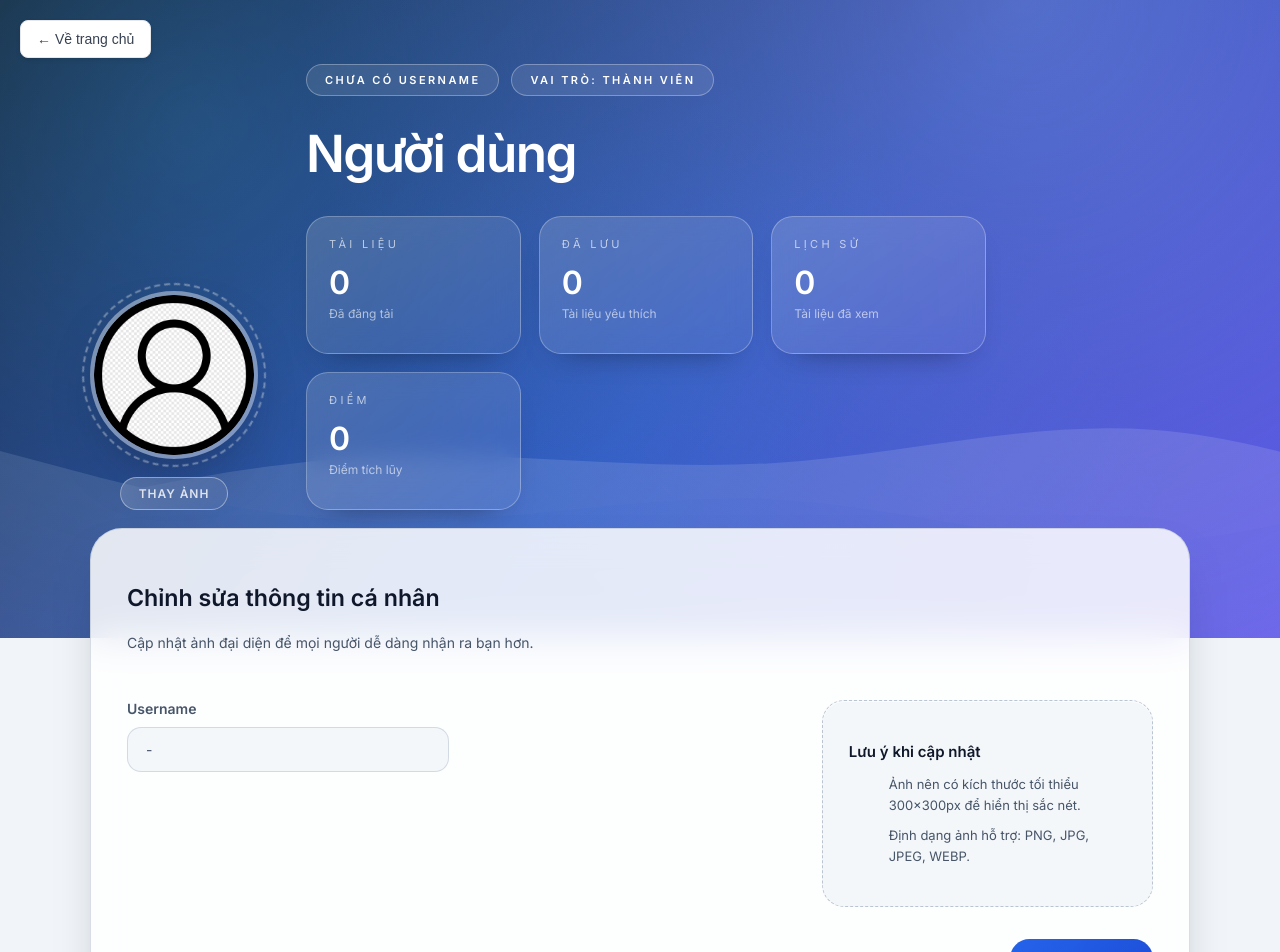
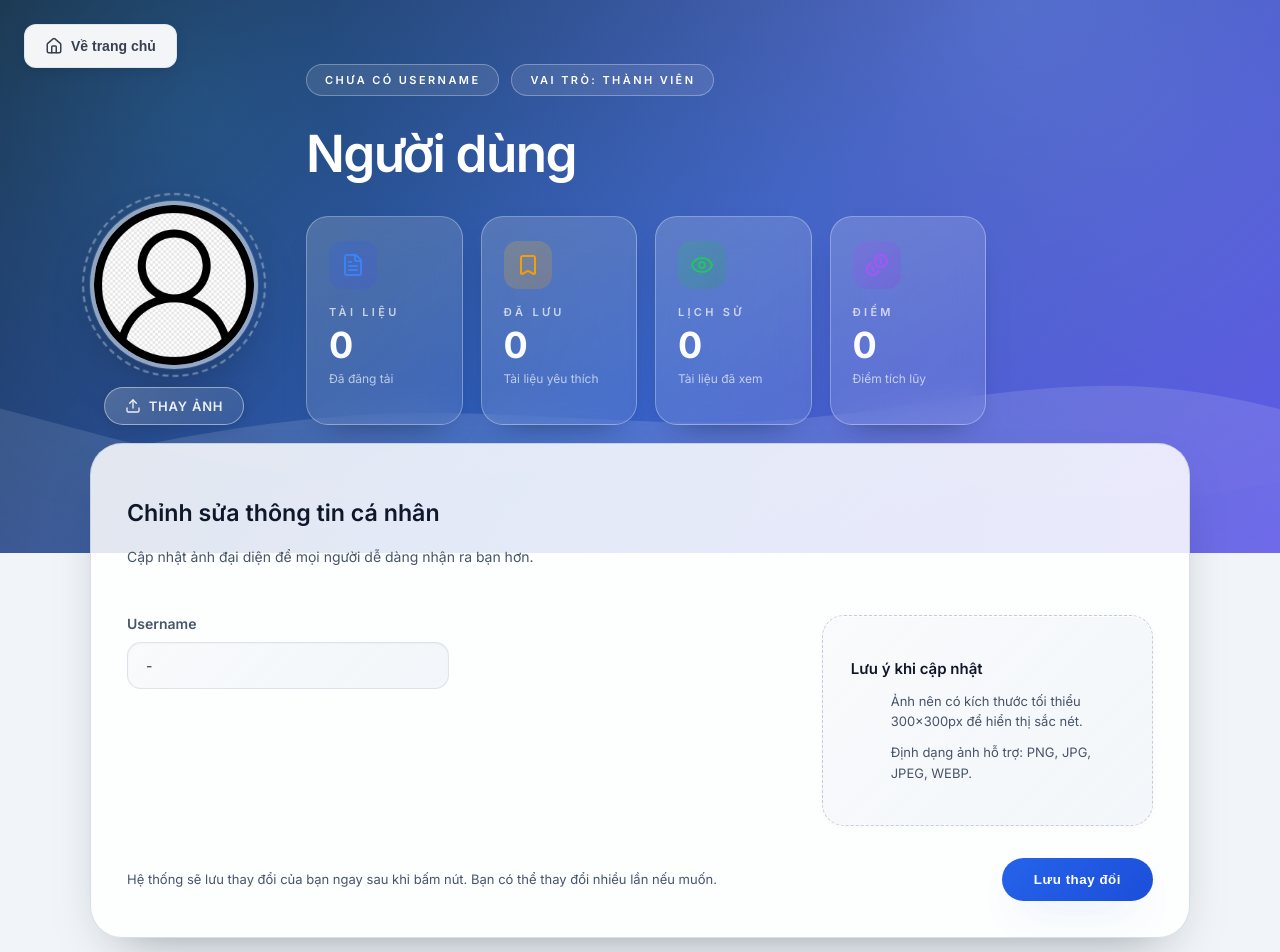
Before and after one commit to NPT08112004/website_edura, a React (Vite) app in the folder fe/: page /profile in a window 1280 px wide. Shown: the top 952 px of the page. Built offline with nearby package versions, Linux system fonts and the light colour scheme; no server answers; sample sign-in values are in the browser's storage.

Commit message:
fix profile

```diff
--- a/fe/src/assets/styles/Profile.css
+++ b/fe/src/assets/styles/Profile.css
@@ -24,6 +24,18 @@
   color: var(--profile-text);
   display: flex;
   flex-direction: column;
+  animation: profile-fadeIn 0.6s ease-out;
+}
+
+@keyframes profile-fadeIn {
+  from {
+    opacity: 0;
+    transform: translateY(20px);
+  }
+  to {
+    opacity: 1;
+    transform: translateY(0);
+  }
 }
 
 .profile-hero {
@@ -62,6 +74,18 @@
   display: flex;
   flex-direction: column;
   gap: 48px;
+  animation: profile-slideUp 0.8s ease-out;
+}
+
+@keyframes profile-slideUp {
+  from {
+    opacity: 0;
+    transform: translateY(40px);
+  }
+  to {
+    opacity: 1;
+    transform: translateY(0);
+  }
 }
 
 @media (min-width: 992px) {
@@ -83,8 +107,16 @@
   width: 160px;
   height: 160px;
   border-radius: 50%;
-  border: 4px solid rgba(255, 255, 255, 0.4);
-  box-shadow: 0 24px 55px -25px rgba(15, 23, 42, 0.6);
+  border: 4px solid rgba(255, 255, 255, 0.5);
+  box-shadow: 0 24px 55px -25px rgba(15, 23, 42, 0.6), 0 0 0 1px rgba(255, 255, 255, 0.1);
+  transition: all 0.3s cubic-bezier(0.4, 0, 0.2, 1);
+  cursor: pointer;
+}
+
+.profile-hero__avatar-frame:hover {
+  transform: scale(1.05);
+  border-color: rgba(255, 255, 255, 0.7);
+  box-shadow: 0 32px 65px -28px rgba(15, 23, 42, 0.7), 0 0 0 2px rgba(255, 255, 255, 0.2);
 }
 
 .profile-hero__avatar {
@@ -114,25 +146,35 @@
 .profile-hero__upload {
   display: inline-flex;
   align-items: center;
-  gap: 10px;
-  font-size: 12px;
-  letter-spacing: 0.08em;
+  gap: 8px;
+  font-size: 13px;
+  letter-spacing: 0.06em;
   font-weight: 600;
   text-transform: uppercase;
-  color: rgba(255, 255, 255, 0.8);
-  border: 1px solid rgba(255, 255, 255, 0.4);
-  padding: 8px 18px;
+  color: rgba(255, 255, 255, 0.9);
+  border: 1.5px solid rgba(255, 255, 255, 0.45);
+  padding: 10px 20px;
   border-radius: 999px;
-  backdrop-filter: blur(16px);
-  background: linear-gradient(135deg, rgba(255, 255, 255, 0.18), rgba(255, 255, 255, 0.05));
+  backdrop-filter: blur(20px);
+  background: linear-gradient(135deg, rgba(255, 255, 255, 0.2), rgba(255, 255, 255, 0.08));
   cursor: pointer;
-  transition: all 0.25s ease;
+  transition: all 0.3s cubic-bezier(0.4, 0, 0.2, 1);
+  box-shadow: 0 4px 12px rgba(0, 0, 0, 0.1);
 }
 
 .profile-hero__upload:hover {
   color: #fff;
-  border-color: rgba(255, 255, 255, 0.7);
-  background: linear-gradient(135deg, rgba(255, 255, 255, 0.25), rgba(255, 255, 255, 0.1));
+  border-color: rgba(255, 255, 255, 0.8);
+  background: linear-gradient(135deg, rgba(255, 255, 255, 0.3), rgba(255, 255, 255, 0.15));
+  transform: translateY(-3px);
+  box-shadow: 0 8px 20px rgba(0, 0, 0, 0.15);
+}
+
+.profile-hero__upload svg {
+  transition: transform 0.3s ease;
+}
+
+.profile-hero__upload:hover svg {
   transform: translateY(-2px);
 }
 
@@ -183,42 +225,95 @@
 
 @media (min-width: 640px) {
   .profile-stats {
-    grid-template-columns: repeat(3, minmax(0, 1fr));
+    grid-template-columns: repeat(2, minmax(0, 1fr));
+  }
+}
+
+@media (min-width: 1024px) {
+  .profile-stats {
+    grid-template-columns: repeat(4, minmax(0, 1fr));
   }
 }
 
 .profile-stat {
+  position: relative;
   border-radius: var(--profile-radius);
-  padding: 20px 22px;
-  background: linear-gradient(145deg, rgba(255, 255, 255, 0.16), rgba(255, 255, 255, 0.05));
-  border: 1px solid rgba(255, 255, 255, 0.28);
-  backdrop-filter: blur(12px);
+  padding: 24px 22px;
+  background: linear-gradient(145deg, rgba(255, 255, 255, 0.18), rgba(255, 255, 255, 0.08));
+  border: 1px solid rgba(255, 255, 255, 0.3);
+  backdrop-filter: blur(16px);
   box-shadow: 0 16px 32px -24px rgba(15, 23, 42, 0.75);
-  transition: transform 0.2s ease, box-shadow 0.2s ease;
+  transition: all 0.3s cubic-bezier(0.4, 0, 0.2, 1);
+  overflow: hidden;
+}
+
+.profile-stat::before {
+  content: '';
+  position: absolute;
+  top: 0;
+  left: 0;
+  right: 0;
+  height: 3px;
+  background: linear-gradient(90deg, rgba(255, 255, 255, 0.4), rgba(255, 255, 255, 0.1));
+  opacity: 0;
+  transition: opacity 0.3s ease;
 }
 
 .profile-stat:hover {
-  transform: translateY(-3px);
-  box-shadow: 0 30px 45px -30px rgba(59, 130, 246, 0.6);
+  transform: translateY(-4px) scale(1.02);
+  box-shadow: 0 30px 50px -30px rgba(59, 130, 246, 0.7);
+  border-color: rgba(255, 255, 255, 0.4);
+}
+
+.profile-stat:hover::before {
+  opacity: 1;
+}
+
+.profile-stat__icon {
+  width: 48px;
+  height: 48px;
+  border-radius: 14px;
+  display: flex;
+  align-items: center;
+  justify-content: center;
+  margin-bottom: 16px;
+  transition: transform 0.3s ease;
+}
+
+.profile-stat:hover .profile-stat__icon {
+  transform: scale(1.1) rotate(5deg);
 }
 
 .profile-stat__label {
   text-transform: uppercase;
   letter-spacing: 0.3em;
   font-size: 11px;
-  color: rgba(255, 255, 255, 0.65);
+  color: rgba(255, 255, 255, 0.7);
+  margin-bottom: 8px;
+  font-weight: 600;
 }
 
 .profile-stat__value {
-  margin-top: 12px;
-  font-size: 32px;
-  font-weight: 600;
+  margin-top: 4px;
+  font-size: 36px;
+  font-weight: 700;
+  background: linear-gradient(135deg, #fff, rgba(255, 255, 255, 0.9));
+  -webkit-background-clip: text;
+  -webkit-text-fill-color: transparent;
+  background-clip: text;
+  line-height: 1;
+  transition: transform 0.3s ease;
+}
+
+.profile-stat:hover .profile-stat__value {
+  transform: scale(1.05);
 }
 
 .profile-stat__hint {
-  margin-top: 4px;
+  margin-top: 8px;
   font-size: 12px;
-  color: rgba(255, 255, 255, 0.6);
+  color: rgba(255, 255, 255, 0.65);
+  line-height: 1.4;
 }
 
 .profile-content {
@@ -228,6 +323,18 @@
   display: flex;
   flex-direction: column;
   gap: 32px;
+  animation: profile-contentFadeIn 0.8s ease-out 0.2s both;
+}
+
+@keyframes profile-contentFadeIn {
+  from {
+    opacity: 0;
+    transform: translateY(30px);
+  }
+  to {
+    opacity: 1;
+    transform: translateY(0);
+  }
 }
 
 .profile-card {
@@ -237,6 +344,30 @@
   box-shadow: var(--profile-shadow);
   backdrop-filter: blur(18px);
   padding: 36px;
+  transition: transform 0.3s ease, box-shadow 0.3s ease;
+  position: relative;
+  overflow: hidden;
+}
+
+.profile-card::before {
+  content: '';
+  position: absolute;
+  top: 0;
+  left: 0;
+  right: 0;
+  height: 4px;
+  background: linear-gradient(90deg, var(--profile-primary), var(--profile-secondary));
+  opacity: 0;
+  transition: opacity 0.3s ease;
+}
+
+.profile-card:hover::before {
+  opacity: 0.6;
+}
+
+.profile-card:hover {
+  transform: translateY(-2px);
+  box-shadow: 0 28px 60px -32px rgba(15, 23, 42, 0.6);
 }
 
 @media (max-width: 640px) {
@@ -325,18 +456,25 @@
   width: 100%;
   padding: 14px 18px;
   border-radius: var(--profile-radius-sm);
-  border: 1px solid rgba(15, 23, 42, 0.08);
+  border: 1.5px solid rgba(15, 23, 42, 0.1);
   font-size: 14px;
   color: var(--profile-text);
-  background: rgba(255, 255, 255, 0.92);
-  box-shadow: inset 0 1px 0 rgba(255, 255, 255, 0.6);
-  transition: border 0.2s ease, box-shadow 0.2s ease;
+  background: rgba(255, 255, 255, 0.95);
+  box-shadow: inset 0 1px 0 rgba(255, 255, 255, 0.6), 0 2px 4px rgba(0, 0, 0, 0.02);
+  transition: all 0.3s cubic-bezier(0.4, 0, 0.2, 1);
+}
+
+.profile-form__input:hover {
+  border-color: rgba(37, 99, 235, 0.25);
+  background: #fff;
 }
 
 .profile-form__input:focus {
-  border-color: rgba(37, 99, 235, 0.45);
-  box-shadow: 0 0 0 4px rgba(37, 99, 235, 0.12);
+  border-color: rgba(37, 99, 235, 0.5);
+  box-shadow: 0 0 0 4px rgba(37, 99, 235, 0.12), inset 0 1px 0 rgba(255, 255, 255, 0.6);
   outline: none;
+  background: #fff;
+  transform: translateY(-1px);
 }
 
 .profile-form__row {
@@ -352,21 +490,54 @@
 
 .profile-form__readOnly {
   margin-top: 10px;
-  padding: 13px 18px;
+  padding: 14px 18px;
   border-radius: var(--profile-radius-sm);
-  border: 1px solid rgba(148, 163, 184, 0.35);
-  background: rgba(241, 245, 249, 0.8);
+  border: 1.5px solid rgba(148, 163, 184, 0.25);
+  background: linear-gradient(135deg, rgba(248, 250, 252, 0.95), rgba(241, 245, 249, 0.9));
   font-size: 14px;
   color: var(--profile-muted);
+  font-weight: 500;
+  box-shadow: inset 0 1px 2px rgba(0, 0, 0, 0.03);
+  transition: all 0.2s ease;
+}
+
+.profile-form__readOnly:hover {
+  border-color: rgba(148, 163, 184, 0.4);
+  background: linear-gradient(135deg, rgba(255, 255, 255, 0.98), rgba(248, 250, 252, 0.95));
 }
 
 .profile-tips {
   border-radius: var(--profile-radius);
-  border: 1px dashed rgba(148, 163, 184, 0.6);
-  background: rgba(241, 245, 249, 0.75);
-  padding: 26px;
+  border: 1.5px dashed rgba(148, 163, 184, 0.5);
+  background: linear-gradient(135deg, rgba(248, 250, 252, 0.9), rgba(241, 245, 249, 0.85));
+  padding: 28px;
   color: var(--profile-muted);
-  box-shadow: inset 0 1px 0 rgba(255, 255, 255, 0.7);
+  box-shadow: inset 0 1px 0 rgba(255, 255, 255, 0.8), 0 2px 8px rgba(0, 0, 0, 0.02);
+  transition: all 0.3s ease;
+  position: relative;
+}
+
+.profile-tips::before {
+  content: '';
+  position: absolute;
+  top: 0;
+  left: 0;
+  right: 0;
+  bottom: 0;
+  border-radius: var(--profile-radius);
+  background: linear-gradient(135deg, rgba(37, 99, 235, 0.03), rgba(79, 70, 229, 0.02));
+  opacity: 0;
+  transition: opacity 0.3s ease;
+}
+
+.profile-tips:hover {
+  border-color: rgba(37, 99, 235, 0.3);
+  background: linear-gradient(135deg, rgba(255, 255, 255, 0.95), rgba(248, 250, 252, 0.9));
+  box-shadow: inset 0 1px 0 rgba(255, 255, 255, 0.9), 0 4px 12px rgba(37, 99, 235, 0.08);
+}
+
+.profile-tips:hover::before {
+  opacity: 1;
 }
 
 .profile-tips__title {
@@ -403,7 +574,7 @@
 
 .profile-save {
   align-self: flex-start;
-  padding: 12px 28px;
+  padding: 14px 32px;
   border-radius: 999px;
   background: linear-gradient(135deg, var(--profile-primary), var(--profile-secondary));
   color: #fff;
@@ -412,17 +583,42 @@
   border: none;
   box-shadow: 0 18px 38px -20px rgba(37, 99, 235, 0.8);
   cursor: pointer;
-  transition: transform 0.2s ease, box-shadow 0.2s ease;
+  transition: all 0.3s cubic-bezier(0.4, 0, 0.2, 1);
+  position: relative;
+  overflow: hidden;
+}
+
+.profile-save::before {
+  content: '';
+  position: absolute;
+  top: 50%;
+  left: 50%;
+  width: 0;
+  height: 0;
+  border-radius: 50%;
+  background: rgba(255, 255, 255, 0.2);
+  transform: translate(-50%, -50%);
+  transition: width 0.6s ease, height 0.6s ease;
+}
+
+.profile-save:hover:not(:disabled)::before {
+  width: 300px;
+  height: 300px;
 }
 
 .profile-save:hover:not(:disabled) {
-  transform: translateY(-2px);
-  box-shadow: 0 26px 48px -22px rgba(37, 99, 235, 0.7);
+  transform: translateY(-3px) scale(1.02);
+  box-shadow: 0 26px 52px -22px rgba(37, 99, 235, 0.8);
+}
+
+.profile-save:active:not(:disabled) {
+  transform: translateY(-1px) scale(0.98);
 }
 
 .profile-save:disabled {
   opacity: 0.55;
   cursor: not-allowed;
+  transform: none;
 }
 
 .profile-tabs {
@@ -434,26 +630,53 @@
 }
 
 .profile-tabs__button {
-  padding: 10px 22px;
+  padding: 12px 24px;
   font-size: 14px;
   font-weight: 600;
   border-radius: 999px;
-  border: 1px solid rgba(148, 163, 184, 0.35);
-  background: rgba(255, 255, 255, 0.9);
+  border: 1.5px solid rgba(148, 163, 184, 0.3);
+  background: rgba(255, 255, 255, 0.95);
   color: var(--profile-muted);
-  transition: all 0.2s ease;
+  transition: all 0.3s cubic-bezier(0.4, 0, 0.2, 1);
+  position: relative;
+  overflow: hidden;
+}
+
+.profile-tabs__button::before {
+  content: '';
+  position: absolute;
+  top: 50%;
+  left: 50%;
+  width: 0;
+  height: 0;
+  border-radius: 50%;
+  background: rgba(37, 99, 235, 0.1);
+  transform: translate(-50%, -50%);
+  transition: width 0.4s ease, height 0.4s ease;
+}
+
+.profile-tabs__button:hover::before {
+  width: 200px;
+  height: 200px;
 }
 
 .profile-tabs__button:hover {
-  border-color: rgba(37, 99, 235, 0.45);
+  border-color: rgba(37, 99, 235, 0.5);
   color: var(--profile-primary);
+  transform: translateY(-2px);
+  box-shadow: 0 4px 12px rgba(37, 99, 235, 0.15);
 }
 
 .profile-tabs__button.is-active {
-  background: linear-gradient(135deg, rgba(37, 99, 235, 0.92), rgba(79, 70, 229, 0.92));
+  background: linear-gradient(135deg, rgba(37, 99, 235, 0.95), rgba(79, 70, 229, 0.95));
   color: #fff;
   border-color: transparent;
-  box-shadow: 0 24px 32px -24px rgba(37, 99, 235, 0.6);
+  box-shadow: 0 8px 24px -12px rgba(37, 99, 235, 0.6), 0 4px 12px rgba(37, 99, 235, 0.2);
+  transform: translateY(-2px);
+}
+
+.profile-tabs__button.is-active::before {
+  background: rgba(255, 255, 255, 0.1);
 }
 
 .profile-grid {
@@ -496,17 +719,36 @@
 .profile-doc {
   display: flex;
   gap: 20px;
-  padding: 22px;
+  padding: 24px;
   border-radius: var(--profile-radius);
-  border: 1px solid rgba(148, 163, 184, 0.35);
-  background: rgba(255, 255, 255, 0.96);
+  border: 1.5px solid rgba(148, 163, 184, 0.3);
+  background: rgba(255, 255, 255, 0.98);
   box-shadow: var(--profile-shadow-soft);
-  transition: transform 0.25s ease, box-shadow 0.25s ease;
+  transition: all 0.3s cubic-bezier(0.4, 0, 0.2, 1);
+  position: relative;
+  overflow: hidden;
+}
+
+.profile-doc::before {
+  content: '';
+  position: absolute;
+  top: 0;
+  left: 0;
+  width: 4px;
+  height: 100%;
+  background: linear-gradient(180deg, var(--profile-primary), var(--profile-secondary));
+  opacity: 0;
+  transition: opacity 0.3s ease;
 }
 
 .profile-doc:hover {
-  transform: translateY(-4px);
-  box-shadow: 0 24px 45px -30px rgba(30, 64, 175, 0.45);
+  transform: translateY(-5px) scale(1.01);
+  box-shadow: 0 28px 50px -32px rgba(30, 64, 175, 0.5), 0 8px 16px rgba(0, 0, 0, 0.08);
+  border-color: rgba(37, 99, 235, 0.4);
+}
+
+.profile-doc:hover::before {
+  opacity: 1;
 }
 
 .profile-doc__media {
@@ -750,17 +992,53 @@
     gap: 36px;
   }
 
+  .profile-hero {
+    padding: 80px 0 100px;
+  }
+
+  .profile-content {
+    margin: -90px auto 32px;
+    padding: 0 20px;
+    gap: 24px;
+  }
+
+  .profile-card {
+    padding: 28px 24px;
+  }
+
+  .profile-stats {
+    grid-template-columns: repeat(2, minmax(0, 1fr));
+    gap: 14px;
+  }
+
+  .profile-stat {
+    padding: 20px 18px;
+  }
+
+  .profile-stat__value {
+    font-size: 28px;
+  }
+
   .profile-doc {
     flex-direction: column;
+    padding: 20px;
   }
 
   .profile-doc__media {
     width: 100%;
+    min-height: 200px;
   }
 
   .profile-doc__actions {
     flex-direction: column;
     align-items: stretch;
+  }
+
+  .profile-back-home {
+    top: 16px !important;
+    left: 16px !important;
+    padding: 10px 16px !important;
+    font-size: 13px !important;
   }
 }
 
--- a/fe/src/components/Profile.jsx
+++ b/fe/src/components/Profile.jsx
@@ -1,7 +1,7 @@
 // src/components/Profile.jsx
 import React, { useEffect, useMemo, useState } from "react";
 import { useLocation, useNavigate } from "react-router-dom";
-import { BookOpen, Eye, Link2, Trash2, ExternalLink, FileText, Clock3, Bookmark } from "lucide-react";
+import { BookOpen, Eye, Link2, Trash2, ExternalLink, FileText, Clock3, Bookmark, Home, Upload, Coins, TrendingUp, Sparkles } from "lucide-react";
 import {
   getMyProfile,
   updateMyProfile,
@@ -306,33 +306,39 @@ export default function ProfilePage() {
         onClick={() => (window.location.href = "/")}
         style={{
           position: 'absolute',
-          top: '20px',
-          left: '20px',
+          top: '24px',
+          left: '24px',
           zIndex: 1000,
-          padding: '10px 16px',
-          backgroundColor: '#fff',
-          border: '1px solid #e5e7eb',
-          borderRadius: '8px',
+          padding: '12px 20px',
+          backgroundColor: 'rgba(255, 255, 255, 0.95)',
+          border: '1px solid rgba(148, 163, 184, 0.2)',
+          borderRadius: '12px',
           cursor: 'pointer',
           fontSize: '14px',
-          fontWeight: '500',
+          fontWeight: '600',
           color: '#374151',
           display: 'flex',
           alignItems: 'center',
-          gap: '6px',
-          boxShadow: '0 2px 4px rgba(0,0,0,0.1)',
-          transition: 'all 0.2s'
+          gap: '8px',
+          boxShadow: '0 4px 12px rgba(0,0,0,0.08), 0 2px 4px rgba(0,0,0,0.04)',
+          transition: 'all 0.3s cubic-bezier(0.4, 0, 0.2, 1)',
+          backdropFilter: 'blur(10px)'
         }}
         onMouseEnter={(e) => {
-          e.target.style.backgroundColor = '#f9fafb';
+          e.target.style.backgroundColor = '#fff';
           e.target.style.borderColor = '#2563eb';
+          e.target.style.transform = 'translateY(-2px)';
+          e.target.style.boxShadow = '0 8px 20px rgba(37, 99, 235, 0.15), 0 4px 8px rgba(0,0,0,0.06)';
         }}
         onMouseLeave={(e) => {
-          e.target.style.backgroundColor = '#fff';
-          e.target.style.borderColor = '#e5e7eb';
+          e.target.style.backgroundColor = 'rgba(255, 255, 255, 0.95)';
+          e.target.style.borderColor = 'rgba(148, 163, 184, 0.2)';
+          e.target.style.transform = 'translateY(0)';
+          e.target.style.boxShadow = '0 4px 12px rgba(0,0,0,0.08), 0 2px 4px rgba(0,0,0,0.04)';
         }}
       >
-        ← Về trang chủ
+        <Home size={18} />
+        <span>Về trang chủ</span>
       </button>
       <header className="profile-hero">
         <div className="profile-hero__bg" />
@@ -345,7 +351,8 @@ export default function ProfilePage() {
               <div className="profile-hero__avatar-ring" />
             </div>
             <label className="profile-hero__upload">
-              Thay ảnh
+              <Upload size={16} />
+              <span>Thay ảnh</span>
               <input type="file" accept="image/*" onChange={onPickAvatar} hidden />
             </label>
           </div>
@@ -361,21 +368,33 @@ export default function ProfilePage() {
 
             <div className="profile-stats">
               <div className="profile-stat">
+                <div className="profile-stat__icon" style={{ background: 'linear-gradient(135deg, rgba(37, 99, 235, 0.2), rgba(79, 70, 229, 0.2))' }}>
+                  <FileText size={24} style={{ color: '#3b82f6' }} />
+                </div>
                 <div className="profile-stat__label">Tài liệu</div>
                 <div className="profile-stat__value">{myDocs.length}</div>
                 <p className="profile-stat__hint">Đã đăng tải</p>
               </div>
               <div className="profile-stat">
+                <div className="profile-stat__icon" style={{ background: 'linear-gradient(135deg, rgba(251, 191, 36, 0.2), rgba(245, 158, 11, 0.2))' }}>
+                  <Bookmark size={24} style={{ color: '#f59e0b' }} />
+                </div>
                 <div className="profile-stat__label">Đã lưu</div>
                 <div className="profile-stat__value">{processedSavedDocs.length}</div>
                 <p className="profile-stat__hint">Tài liệu yêu thích</p>
               </div>
               <div className="profile-stat">
+                <div className="profile-stat__icon" style={{ background: 'linear-gradient(135deg, rgba(34, 197, 94, 0.2), rgba(22, 163, 74, 0.2))' }}>
+                  <Eye size={24} style={{ color: '#22c55e' }} />
+                </div>
                 <div className="profile-stat__label">Lịch sử</div>
                 <div className="profile-stat__value">{history.length}</div>
                 <p className="profile-stat__hint">Tài liệu đã xem</p>
               </div>
               <div className="profile-stat">
+                <div className="profile-stat__icon" style={{ background: 'linear-gradient(135deg, rgba(168, 85, 247, 0.2), rgba(147, 51, 234, 0.2))' }}>
+                  <Coins size={24} style={{ color: '#a855f7' }} />
+                </div>
                 <div className="profile-stat__label">Điểm</div>
                 <div className="profile-stat__value">{me?.points ?? 0}</div>
                 <p className="profile-stat__hint">Điểm tích lũy</p>
```
